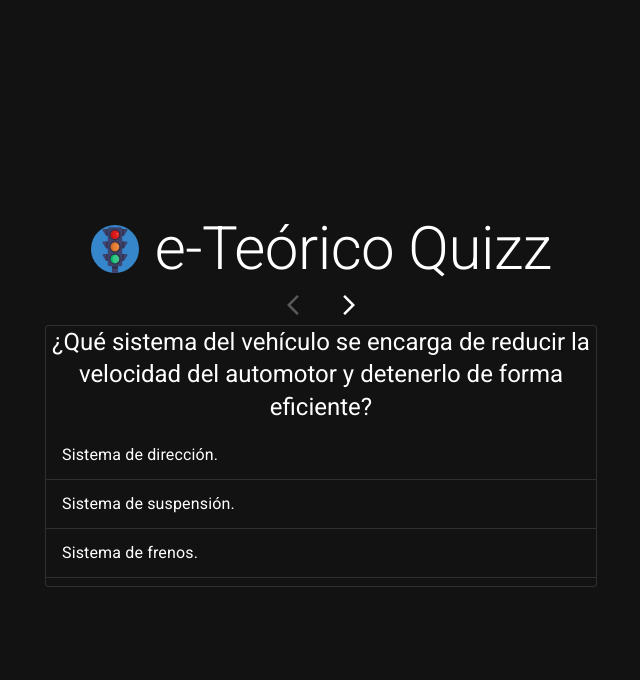
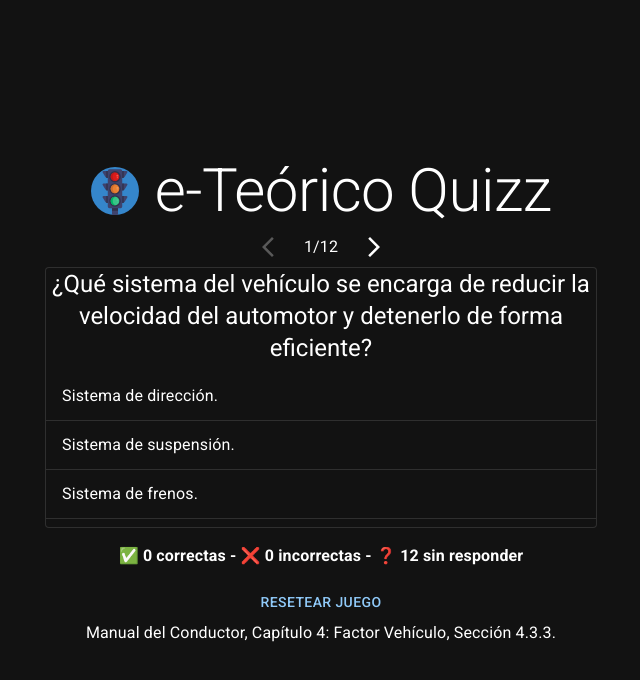
Before and after one commit to hadjil/eteorico-quiz, a React (Vite) app: page / in a window 1280 px wide. Both pictures are taken after a click on the button "EMPEZAR". Shown: the top 680 px of the page, without its empty margins (319-959 px from the left). Built offline with nearby package versions, Linux system fonts and the light colour scheme; a web font is replaced by a local one.

Commit message:
Update Final

```diff
--- a/src/App.tsx
+++ b/src/App.tsx
@@ -4,6 +4,7 @@ import {  TrafficLightIcon } from './JavaScriptLogo'
 import { Start } from './Start'
 import { useQuestionStore } from './store/preguntas'
 import { Game } from './Game'
+
 
 function App() {
   const preguntas = useQuestionStore((state) => state.preguntas)
@@ -23,7 +24,10 @@ function App() {
 
 
         {preguntas.length === 0 && <Start />}
-        {preguntas.length > 0 && <Game />}
+        {preguntas.length > 0 && <>
+          <Game />
+
+        </>}
       </Container>
     </main>
 
--- /dev/null
+++ b/src/Footer.tsx
@@ -0,0 +1,19 @@
+import { Button } from '@mui/material'
+import { useQuestionData } from './hooks/useQuestionData'
+import { useQuestionStore } from './store/preguntas'
+
+export const Footer = () => {
+  const { correct, incorrect, unanswered } = useQuestionData()
+  const reset = useQuestionStore(state => state.reset)
+
+  return (
+    <footer style={{ marginTop: '16px' }}>
+      <strong>{`✅ ${correct} correctas - ❌ ${incorrect} incorrectas - ❓ ${unanswered} sin responder`}</strong>
+      <div style={{ marginTop: '16px' }}>
+        <Button onClick={()=>reset()}>
+          Resetear juego
+        </Button>
+      </div>
+    </footer>
+  )
+}
--- a/src/Game.tsx
+++ b/src/Game.tsx
@@ -4,6 +4,7 @@ import { useQuestionStore } from "./store/preguntas"
 import{ type Pregunta as QuestionType} from './types'
 import confetti from 'canvas-confetti'
 import {  ArrowBackIosNew, ArrowForwardIos } from "@mui/icons-material"
+import { Footer } from "./Footer"
 const Question =({info}:{info:QuestionType})=>{
 
 
@@ -82,7 +83,9 @@ const Question =({info}:{info:QuestionType})=>{
 export const Game=()=>{
     const preguntas = useQuestionStore((state) => state.preguntas)
     const currentQuestion = useQuestionStore((state) => state.preguntaActual)
+
     const questionInfo= preguntas[currentQuestion]
+    const referencia=preguntas[currentQuestion].referencia
     const goNextQuestion = useQuestionStore((state) => state.goNextQuestion)
     const goPreviousQuestion = useQuestionStore((state) => state.goPreviousQuestion)
 
@@ -94,11 +97,16 @@ export const Game=()=>{
                 <ArrowBackIosNew/>
             </IconButton>
 
+            {currentQuestion+1}/{preguntas.length}
+
              <IconButton onClick={goNextQuestion} disabled={currentQuestion >= preguntas.length - 1}>
                 <ArrowForwardIos/>
             </IconButton>
          </Stack>
             <Question info= {questionInfo}/>
+            <Footer />
+              {referencia}
+
          </>
 
     )
--- a/src/Start.tsx
+++ b/src/Start.tsx
@@ -2,7 +2,7 @@ import { Button } from "@mui/material"
 import { useQuestionStore } from "./store/preguntas"
 
 
-const LIMIT_QUESTIONS = 5
+const LIMIT_QUESTIONS = 12
 
 export  const Start = () =>{
     const fetchQuestions = useQuestionStore((state) => state.fetchQuestions)
--- /dev/null
+++ b/src/hooks/useQuestionData.ts
@@ -0,0 +1,18 @@
+import { useQuestionStore } from '../store/preguntas'
+
+export const useQuestionData = () => {
+  const questions = useQuestionStore(state => state.preguntas)
+
+  let correct = 0
+  let incorrect = 0
+  let unanswered = 0
+
+  questions.forEach(question => {
+    const { usuarioRespuestaSelecionada: userSelectedAnswer, Ncorrecta: correctAnswer} = question
+    if (userSelectedAnswer == null) unanswered++
+    else if (userSelectedAnswer === correctAnswer) correct++
+    else incorrect++
+  })
+
+  return { correct, incorrect, unanswered }
+}
--- a/src/store/preguntas.ts
+++ b/src/store/preguntas.ts
@@ -1,18 +1,27 @@
 import { create } from "zustand";
 import { type Pregunta } from '../types'
+
 
 interface State{
     preguntas: Pregunta[]
     preguntaActual: number
+
     fetchQuestions:(limit:number)=> Promise<void>
     selectAnswer: (questionId: number, answerIndex: number) => void
+
     goNextQuestion: () => void
     goPreviousQuestion: () => void
+    reset: () => void
+
 
 
 }
 
+
+
+
 export const useQuestionStore = create<State>((set, get)=>({
+
     preguntas: [],
     preguntaActual: 0,
     fetchQuestions: async (limit: number) => {
@@ -49,6 +58,10 @@ export const useQuestionStore = create<State>((set, get)=>({
 
         },
 
+    reset:()=>{
+            set({preguntaActual:0,preguntas:[]})
+        },
+
 
         goPreviousQuestion:()=>{
         const {preguntaActual}=get()
@@ -60,9 +73,4 @@ export const useQuestionStore = create<State>((set, get)=>({
 
 
 
-    }
-
-
-
-
-}))
+    }}))
```
